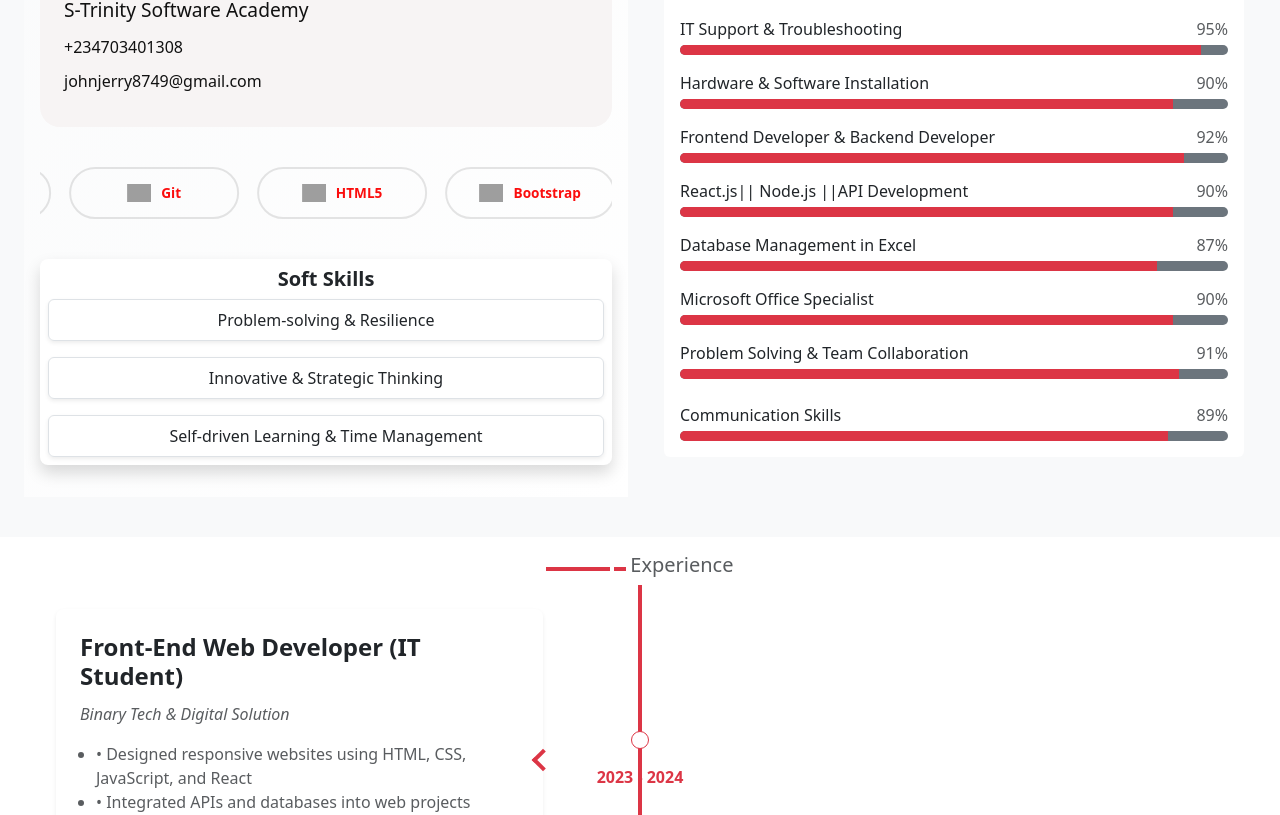
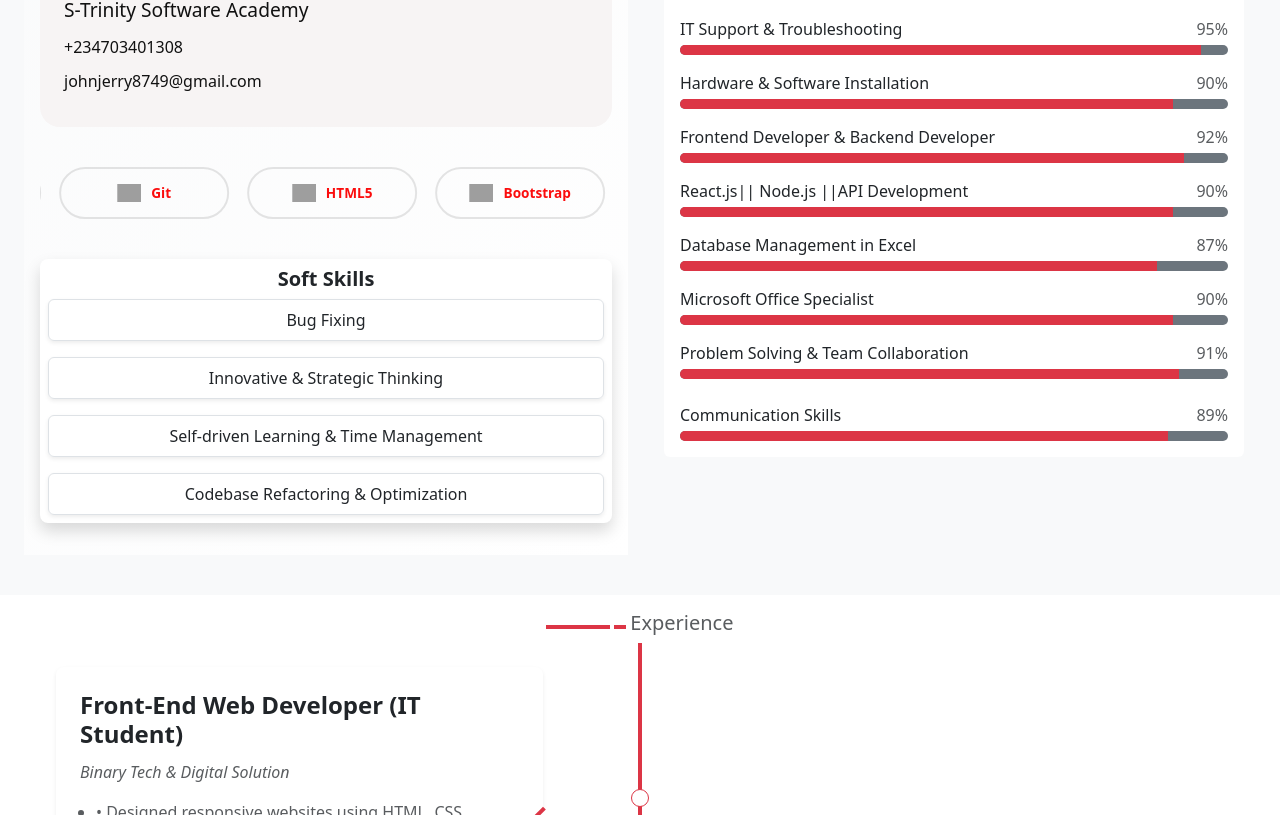
Before and after one commit to johnjerry8749/portflio, a React (Vite) app in the folder frontend/: page / in a window 1280 px wide. Shown: the part 1267-2082 px from the top of the page. Built offline with nearby package versions, Linux system fonts and the light colour scheme; grey boxes are pictures that could not be loaded.

Commit message:
Refactor softSkills array for improved clarity and relevance

```diff
--- a/frontend/src/components/contact.jsx
+++ b/frontend/src/components/contact.jsx
@@ -16,9 +16,10 @@ const Contact = () => {
   ];
 
   const softSkills = [
-    "Problem-solving & Resilience",
+    "Bug Fixing",
     "Innovative & Strategic Thinking",
     "Self-driven Learning & Time Management",
+    "Codebase Refactoring & Optimization",
   ];
 
   return (
```
